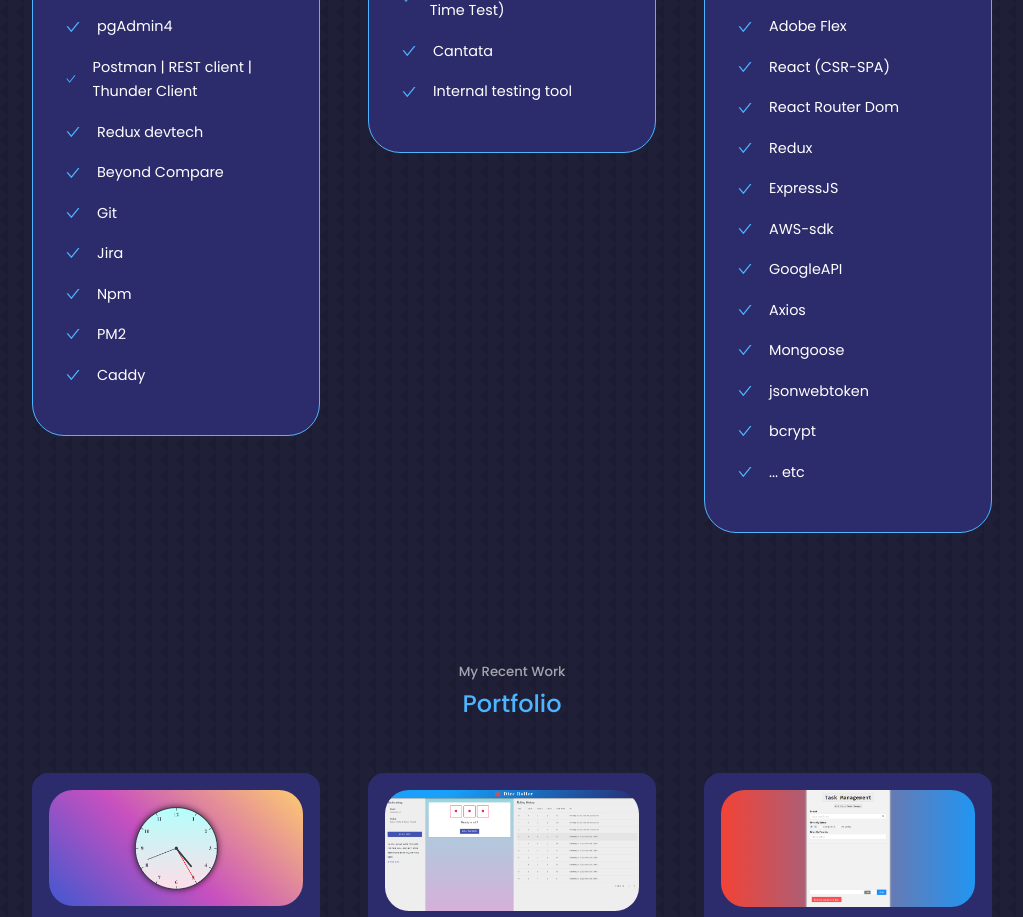
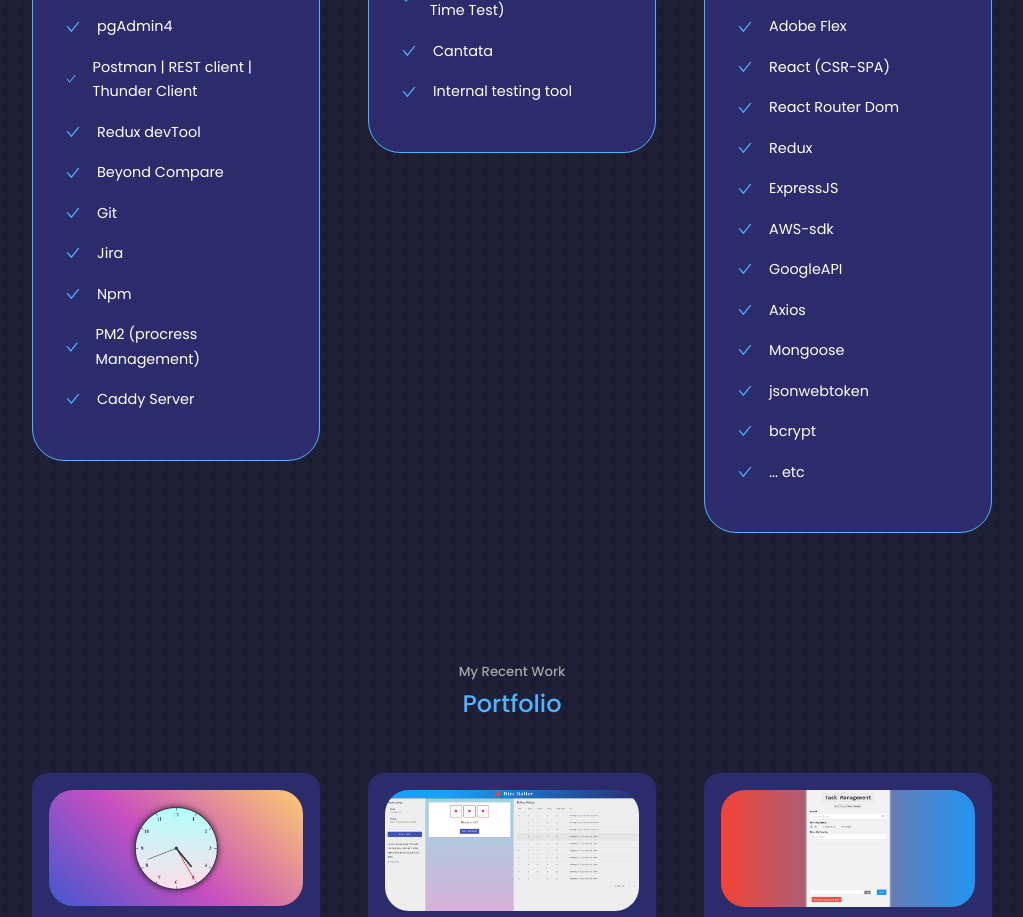
Before and after one commit to lethienngan/portfolio, a React (Create React App) app: page / in a window 1280 px wide. Shown: the part 2540-3457 px from the top of the page, without its empty margins (128-1151 px from the left). Built offline with nearby package versions, Linux system fonts and the light colour scheme.

Commit message:
update techs

```diff
--- a/src/components/techs/Techs.jsx
+++ b/src/components/techs/Techs.jsx
@@ -8,13 +8,13 @@ const data = {
 		"Visual Code | Eclipse IDE",
 		"pgAdmin4",
 		"Postman | REST client | Thunder Client",
-		"Redux devtech",
+		"Redux devTool",
 		"Beyond Compare",
 		"Git",
 		"Jira",
 		"Npm",
-		"PM2",
-		"Caddy",
+		"PM2 (procress Management)",
+		"Caddy Server",
 	],
 	AutomatedTesting: [
 		"IBM RTRT (Rational Real Time Test)",
```
